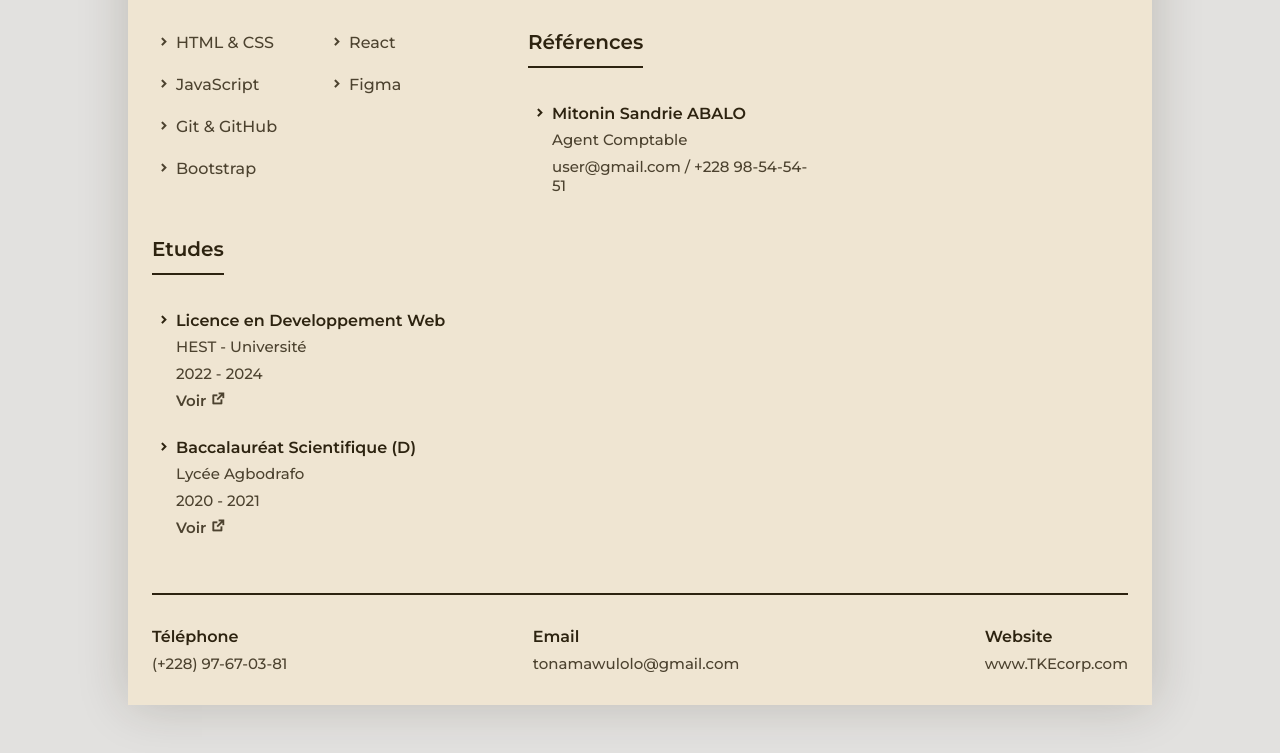
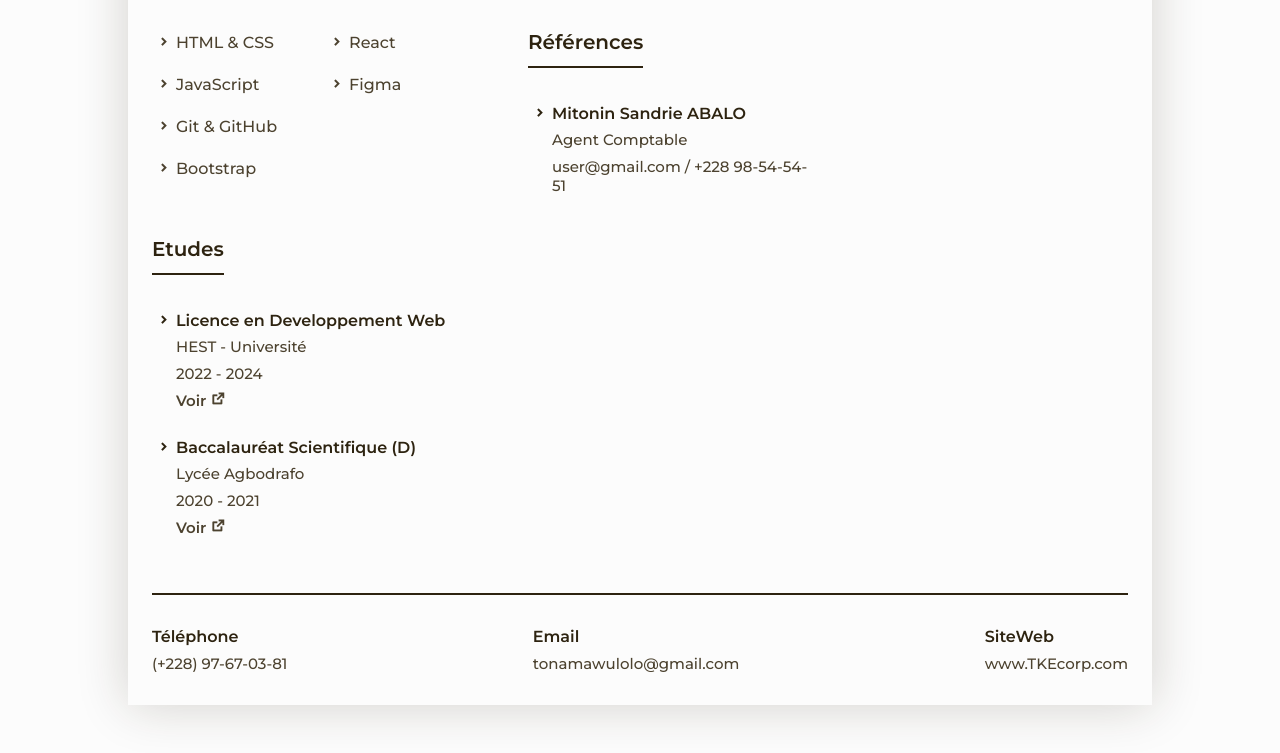
Before and after one commit to elo20ce/Great_Folio, a plain HTML site: page index.html in a window 1280 px wide. Shown: the part 1217-1970 px from the top of the page. Drawn offline with nearby package versions, Linux system fonts and the light colour scheme.

Commit message:
modified frontend commit . Let's Go

```diff
--- a/index.html
+++ b/index.html
@@ -230,7 +230,7 @@
                     <span class="footer__info">tonamawulolo@gmail.com</span>
                 </div>
                 <div>
-                    <h3 class="footer__title">Website</h3>
+                    <h3 class="footer__title">SiteWeb</h3>
                     <a href="#" target="_blank" class="footer__link">www.TKEcorp.com</a>
                 </div>
             </div>
--- a/style.css
+++ b/style.css
@@ -8,8 +8,8 @@
     /* Couleur en mode HSL(hue, saturation, lightness) */
     --title-color: hsl(40, 48%, 12%);
     --text-color: hsl(40, 24%, 24%);
-    --body-color: hsl(40, 4%, 88%);
-    --container-color: hsl(40, 48%, 88%);
+    --body-color: hsl(0, 0%, 99%);
+    --container-color: hsl(0, 0%, 99%);
     /* La typographie et le fond */
     /* .5rem = 8px | 1rem = 16px */
     --body-font: "Montserrat", sans-serif;
```
